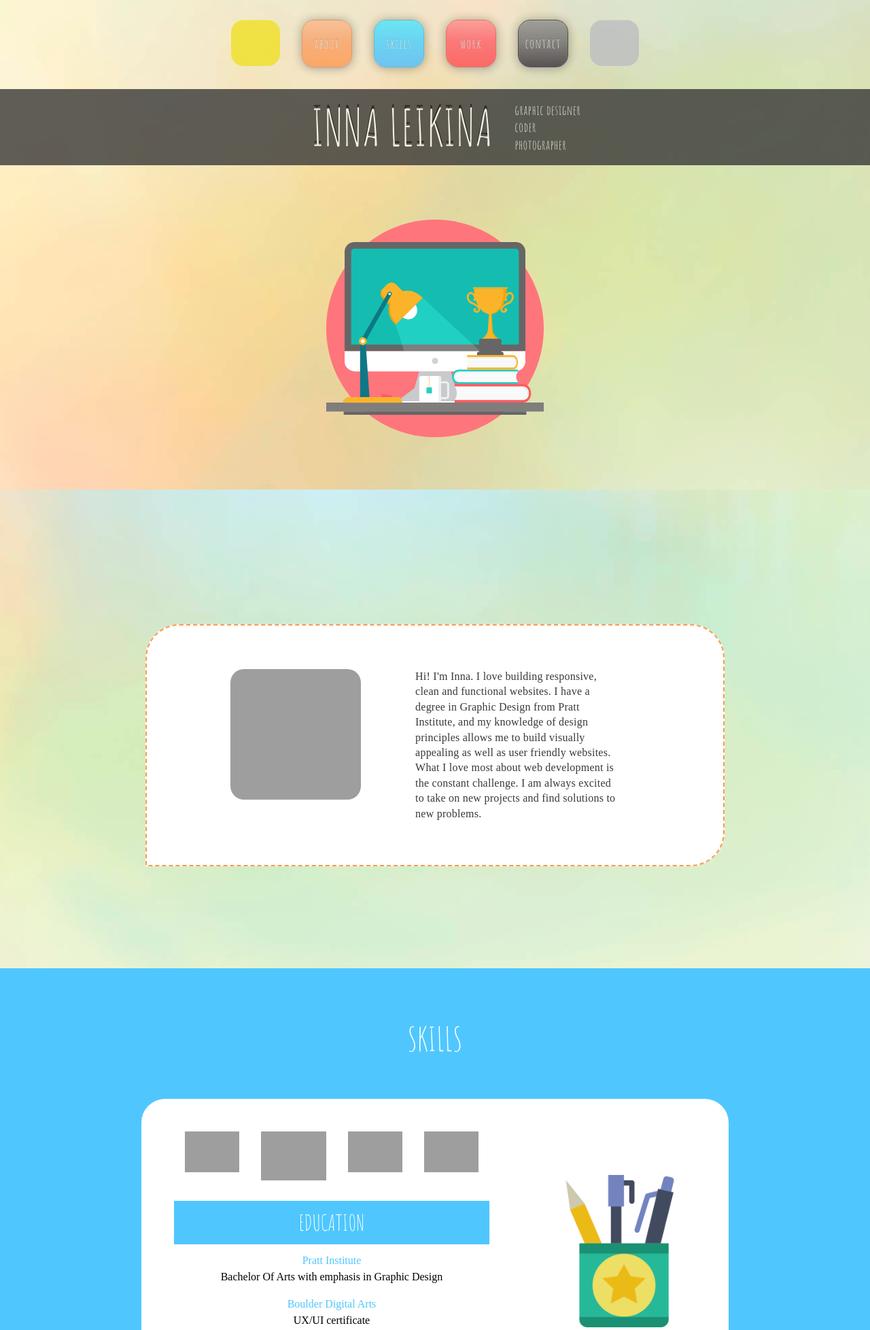
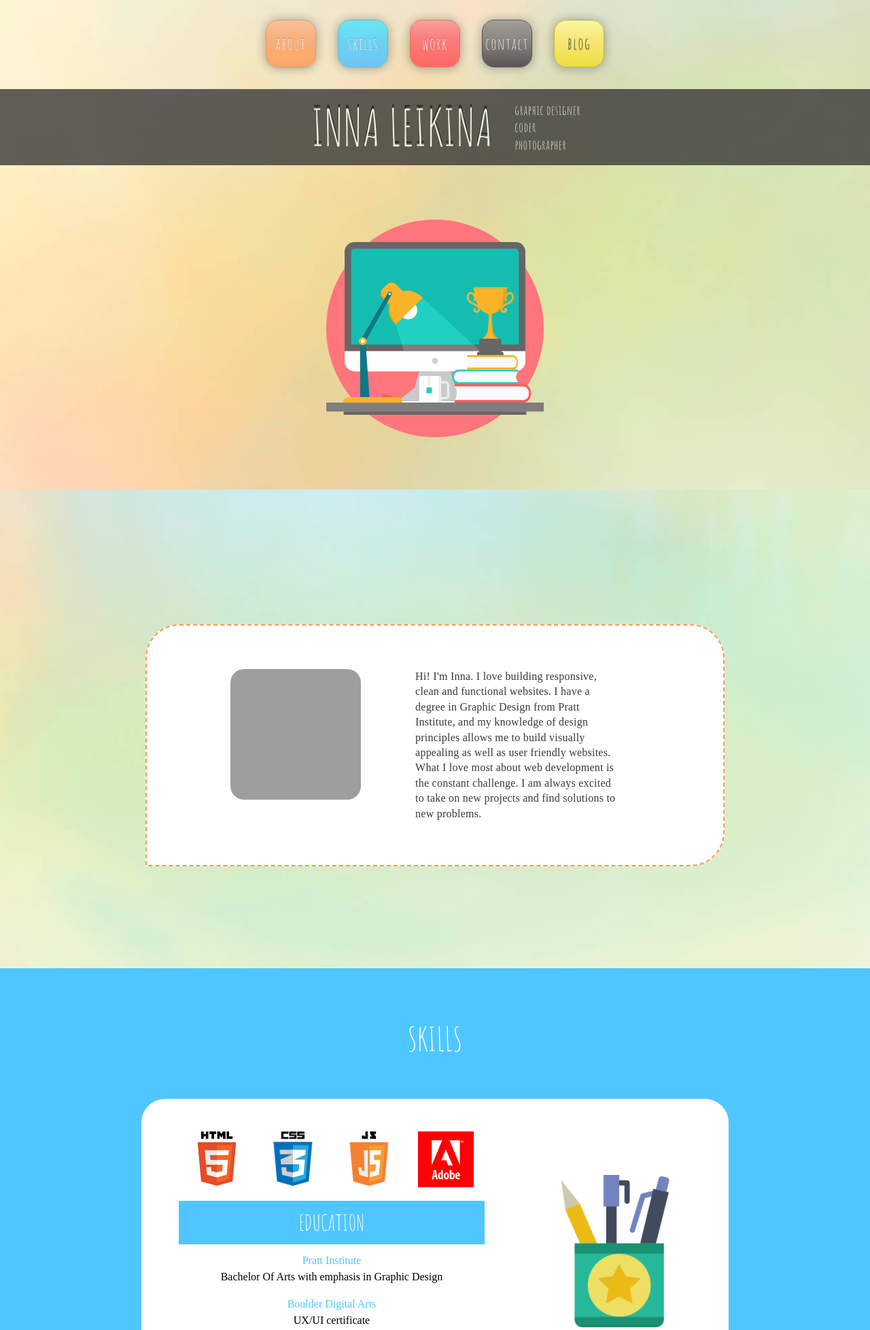
Before and after one commit to innaleikina/inna-portfolio, a PHP site: page /index.html in a window 1280 px wide. Shown: the top 1956 px of the page at 68% size. Run offline with PHP 8.4, Linux system fonts and the light colour scheme; some libraries are stand-ins or nearby versions; grey boxes are pictures that could not be loaded.

Commit message:
blog added

```diff
--- a/css/style.css
+++ b/css/style.css
@@ -138,11 +138,12 @@ background-color:rgb(79,199,254);
 }
 
   .colored-box {
+    color:white;
   -webkit-border-radius: 5px;
   -moz-border-radius: 5px;
   border-radius: 18px;
   font-family: "Amatic SC";
-  font-size: 1.2rem;
+  font-size: 1.5rem;
   letter-spacing: .08rem;
   text-shadow: 0px  -1px 0px rgba(0,0,0,.4);
   -webkit-box-shadow: 0px 6px 0px #2b638f, 0px 3px 15px rgba(0,0,0,.4);
@@ -153,9 +154,6 @@ background-color:rgb(79,199,254);
   box-shadow: 0px 2px 0px #b2b4b7, 0px 1px 15px rgba(0,0,0,.4), inset 0px 1px 0px rgba(186, 186, 186,.3), inset 0px 0px 1px rgba(186, 186, 186,.5);
 }
 
-.yellow {
-background-color: rgb(240,224,37);
-}
 
 
 /*__________________ORANGE______________*/
@@ -260,17 +258,38 @@ border: 1px solid rgb(221, 33, 12);
   }
 
 /*_______________________GRAY______________*/
-.gray {
-  background-color: rgb(188,190,192);
+.gray /*YELLOW COLOR */ {
+  background-color: rgb(240,224,37);
+
+  background: -moz-linear-gradient(top, rgb(255, 252, 150) 0%, rgb(262, 232, 97) 44%, rgb(240,224,37) 100%); /* FF3.6-15 */
+  background: -webkit-linear-gradient(top, rgb(255, 252, 150) 0%,rgb(262, 232, 97) 44%, rgb(240,224,37) 100%); /* Chrome10-25,Safari5.1-6 */
+  background: linear-gradient(to bottom, rgb(255, 252, 150) 0%,rgb(262, 232, 97) 44%, rgb(240,224,37) 100%); /* W3C, IE10+, FF16+, Chrome26+, Opera12+, Safari7+ */
+  filter: progid:DXImageTransform.Microsoft.gradient( startColorstr='#f9b98e', endColorstr='#fe994f',GradientType=0 ); /* IE6-9 */
+  border: 1px solid rgb(186, 174, 26);
 }
 
+.gray:hover{
+  background-color: rgb(240,224,37);
+ background: -moz-linear-gradient(top, rgb(255, 252, 190) 0%, rgb(262, 232, 157) 44%, rgb(240,224,37) 100%); /* FF3.6-15 */
+  background: -webkit-linear-gradient(top, rgb(255, 252, 190) 0%,rgb(262, 232, 157) 44%, rgb(240,224,37) 100%); /* Chrome10-25,Safari5.1-6 */
+  background: linear-gradient(to bottom, rgb(255, 252, 190) 0%,rgb(262, 232, 157) 44%, rgb(240,224,37) 100%); /* W3C, IE10+, FF16+, Chrome26+, Opera12+, Safari7+ */
+  filter: progid:DXImageTransform.Microsoft.gradient( startColorstr='#f9b98e', endColorstr='#fe994f',GradientType=0 ); /* IE6-9 */
+  border: 1px solid rgb(186, 174, 26);
+}
+  }
+
+
+.gray:active {
+  background-color: rgb(240,224,37);
+  }
+
+.blog{
+  color:rgb(57,57,57);
+}
 
 /*____________________________________________________*/
 /* ______________MENU_MOBILE_______________*/
 @media only screen and (max-width: 768px){
-.gray {
-display:none;
-}
 
 .small-box {
   margin-left: .3rem;
@@ -280,9 +299,7 @@ display:none;
   font-size: 1.2rem;
 }
 
-.yellow {
-  display: none;
-}
+
 }
 
 /*________________________NAME_________________*/
@@ -578,21 +595,22 @@ div.skills{
 
 
 #html{
-background-image:url("https://www.w3.org/html/logo/downloads/HTML5_Logo.svg");
+background-image:url("../images/HTML5_Logo.png");
 
 }
 
 #css{
-  padding-right:1rem;
- background-image:url("http://w3widgets.com/responsive-slider/img/css3.png");
+
+ background-image:url("../images/css3.png");
 }
 
 #javascript{
-  background-image:url("https://seeklogo.com/images/J/java-script-js-logo-ACF4AE5082-seeklogo.com.png");
+  background-image:url("../images/js-logo.png");
 }
 
 #adobe{
-  background-image:url("http://pi.om/wp-content/uploads/2016/10/Adobe-logo.png");
+  border:1px red solid;
+  background-image:url("../images/Adobelogo.png");
 
 }
 
@@ -706,12 +724,18 @@ padding-bottom:5rem;
 .apps-portfolio{
  padding-left:2rem;
   padding-right:2rem;
- width:24rem;
+ width:60%;
  /*height:200vh;*/
   /*height:100%;*/
  flex-direction:column;
 /*border:1px blue solid;*/
 }
+
+/*@media only screen and (min-width: 1024px){
+  .apps-portfolio{
+     width:27rem;
+    }
+  }*/
 
 #websites{
  margin-top:5rem;
@@ -813,7 +837,7 @@ border:2px rgb(254,87,79) dashed;
   padding-left:2rem;
   line-height:1.5rem;
   font-size:.9rem;
-  width:14rem;
+  width:70%;
 }
 
 @media only screen and (max-width: 480px){
--- a/index.html
+++ b/index.html
@@ -39,6 +39,7 @@
          <a href="#skills" style="text-decoration:none"> <div class="drop-down-item"> Skills </div></a>
           <a href="#work" style="text-decoration:none"> <div class="drop-down-item"> Work </div></a>
          <a href="#contact" style="text-decoration:none">  <div class="drop-down-item"> Contact </div></a>
+         <a href="https://innalearnsjs.wordpress.com/" target="_blank" style="text-decoration:none">  <div class="drop-down-item"> Blog </div></a>
 
    </div>
   </div>
@@ -48,7 +49,8 @@
 
 <div class="container home">
   <div class="container all-small-boxes">
-    <div class="yellow small-box container "></div>
+
+    <!-- <div class="yellow small-box container "></div> -->
 
     <a href="#about" style="text-decoration:none">
        <div class="orange small-box colored-box container">
@@ -74,8 +76,12 @@
       </div>
     </a>
 
-    <div class="gray small-box container "></div>
-  </div>
+   <a href = "https://innalearnsjs.wordpress.com/" target="_blank" style="text-decoration:none">
+     <div class="gray small-box colored-box container ">
+         <p class="small-box-text blog"> blog </p>
+     </div>
+   </a>
+</div>
 
 
 
```
